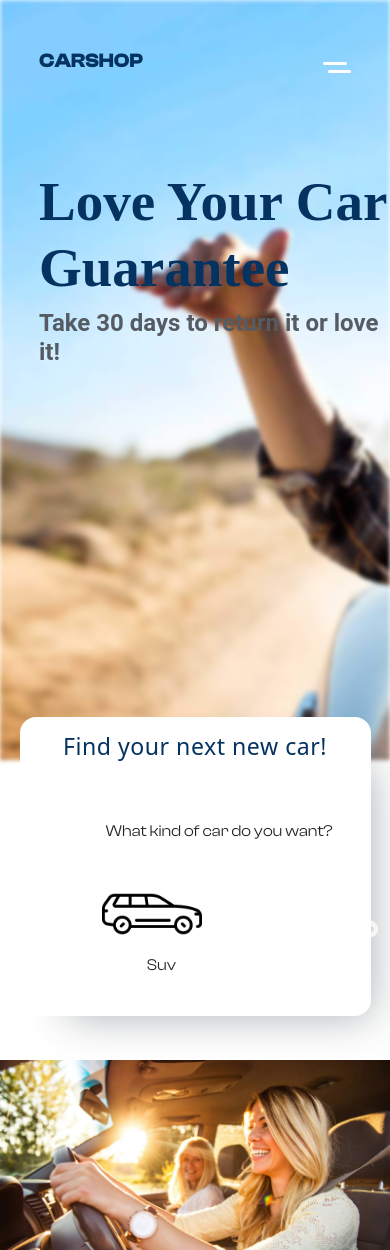
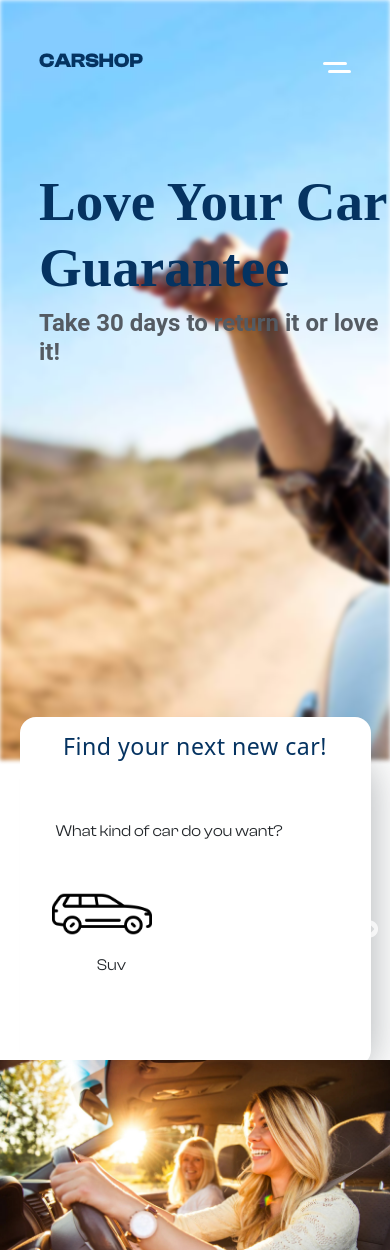
Before and after one commit to EgzonBajrami/CarSite-React, a React (Create React App) app: page / in a window 390 px wide. Shown: the top 1250 px of the page. Built offline with nearby package versions, Linux system fonts and the light colour scheme; no server answers.

Commit message:
Update Prequalify.css

```diff
--- a/src/Components/Prequalify/Prequalify.css
+++ b/src/Components/Prequalify/Prequalify.css
@@ -68,5 +68,22 @@
         border-radius:1rem;
         box-shadow: 24px 24px 40px -24px #2a343d66;
     }
+    .prequalify-heading{
+        display:flex;
+        flex-direction:column;
+        align-items: center;
+        font-size: 31px;
+        font-weight: 700;
+        letter-spacing: .5px;
+        line-height: 39px;
+        color: rgb(5, 51, 97);
+    }
+    .slider-wrapper{
+        padding:50px 0px 50px 0px;
+    }
+    .slider-wrapper p{
+        padding-left:20px;
+        font-family:'Clash Display Regular';
+    }
 
 }
```
